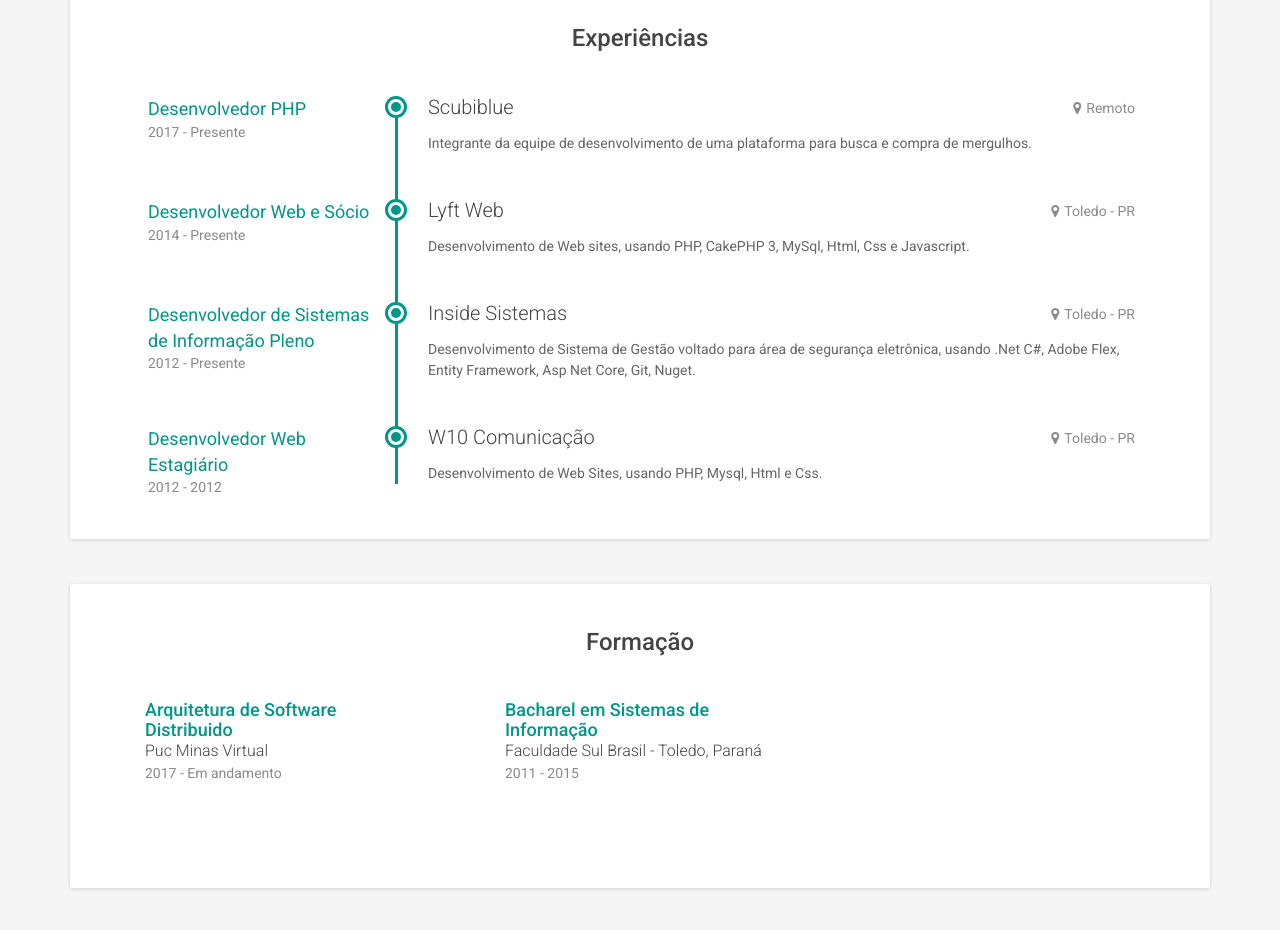
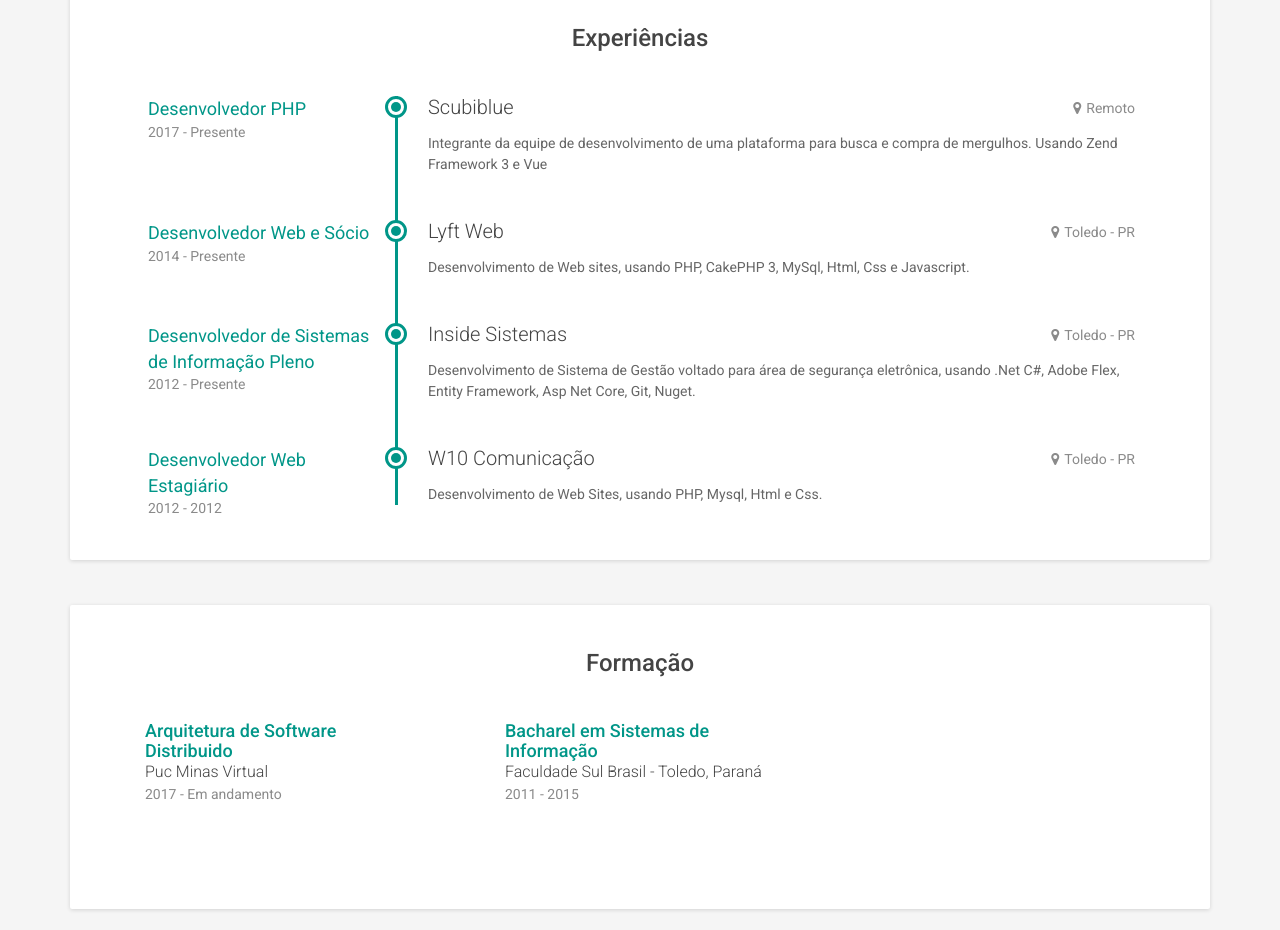
Before and after one commit to lira92/lira92.github.io, a plain HTML site: page pt-br/index.html in a window 1280 px wide. Shown: the part 780-1710 px from the top of the page. Drawn offline with Linux system fonts and the light colour scheme.

Commit message:
insert tecnlogies in pt-br

```diff
--- a/pt-br/index.html
+++ b/pt-br/index.html
@@ -94,7 +94,7 @@
                         <div class="time">2017 - Presente</div>
                     </div><!--//job-meta-->
                     <div class="job-desc">
-                        <p>Integrante da equipe de desenvolvimento de uma plataforma para busca e compra de mergulhos.</p>
+                        <p>Integrante da equipe de desenvolvimento de uma plataforma para busca e compra de mergulhos. Usando Zend Framework 3 e Vue</p>
                     </div><!--//job-desc-->
                 </div><!--//item-->
 
```
